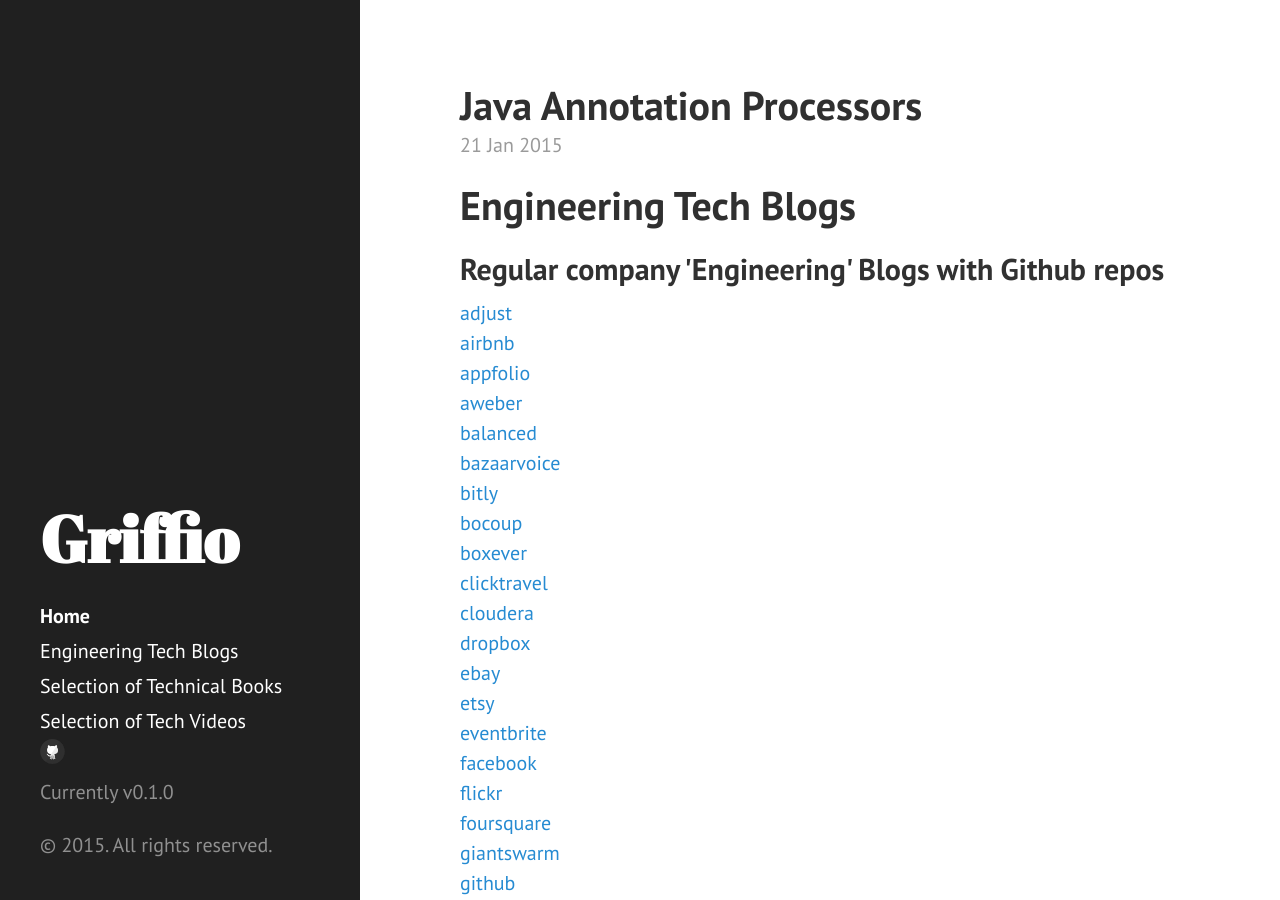
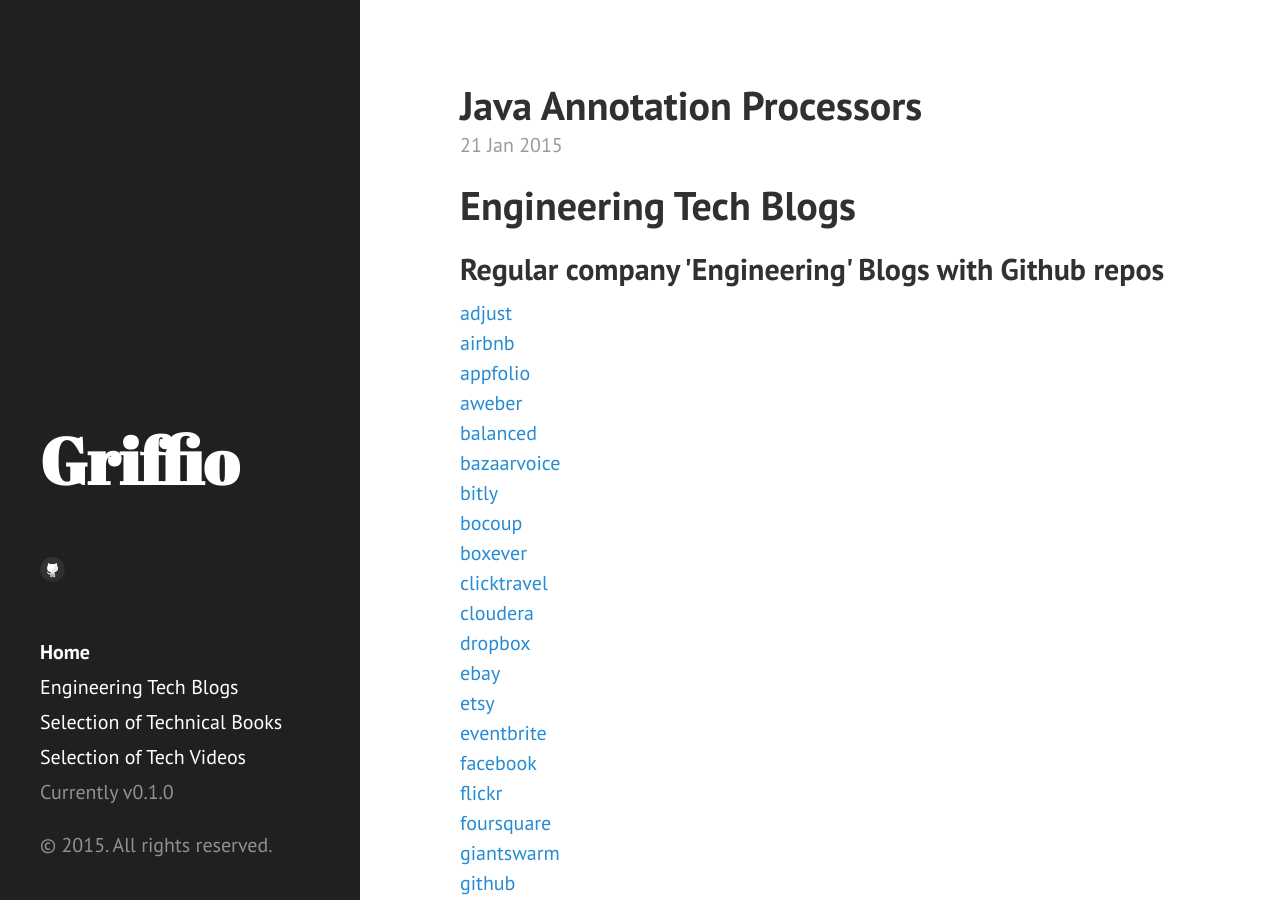
Before and after one commit to griffio/griffio.github.io, a Jekyll site: the page built from index.html, in a window 1280 px wide and 900 px high. Built offline with Jekyll 4.4.1, drawn with Linux system fonts in a browser that asks for light colours; nearby versions of some CDN libraries; the list of posts is cut into pages by our own code.

Commit message:
Update sidebar.html

```diff
--- a/_includes/sidebar.html
+++ b/_includes/sidebar.html
@@ -5,6 +5,7 @@
                 <a href="{{ site.baseurl }}">
                     {{ site.title }}
                 </a>
+                <a class="sidebar-nav-item" href="{{ site.github.repo }}">{% include github-icon-svg.html %}</a>
             </h1>
 
             <p class="lead">{{ site.description }}</p>
@@ -27,7 +28,6 @@
             {% endif %}
             {% endfor %}
 
-            <a class="sidebar-nav-item" href="{{ site.github.repo }}">{% include github-icon-svg.html %}</a>
 
             <span class="sidebar-nav-item">Currently v{{ site.version }}</span>
         </nav>
```
